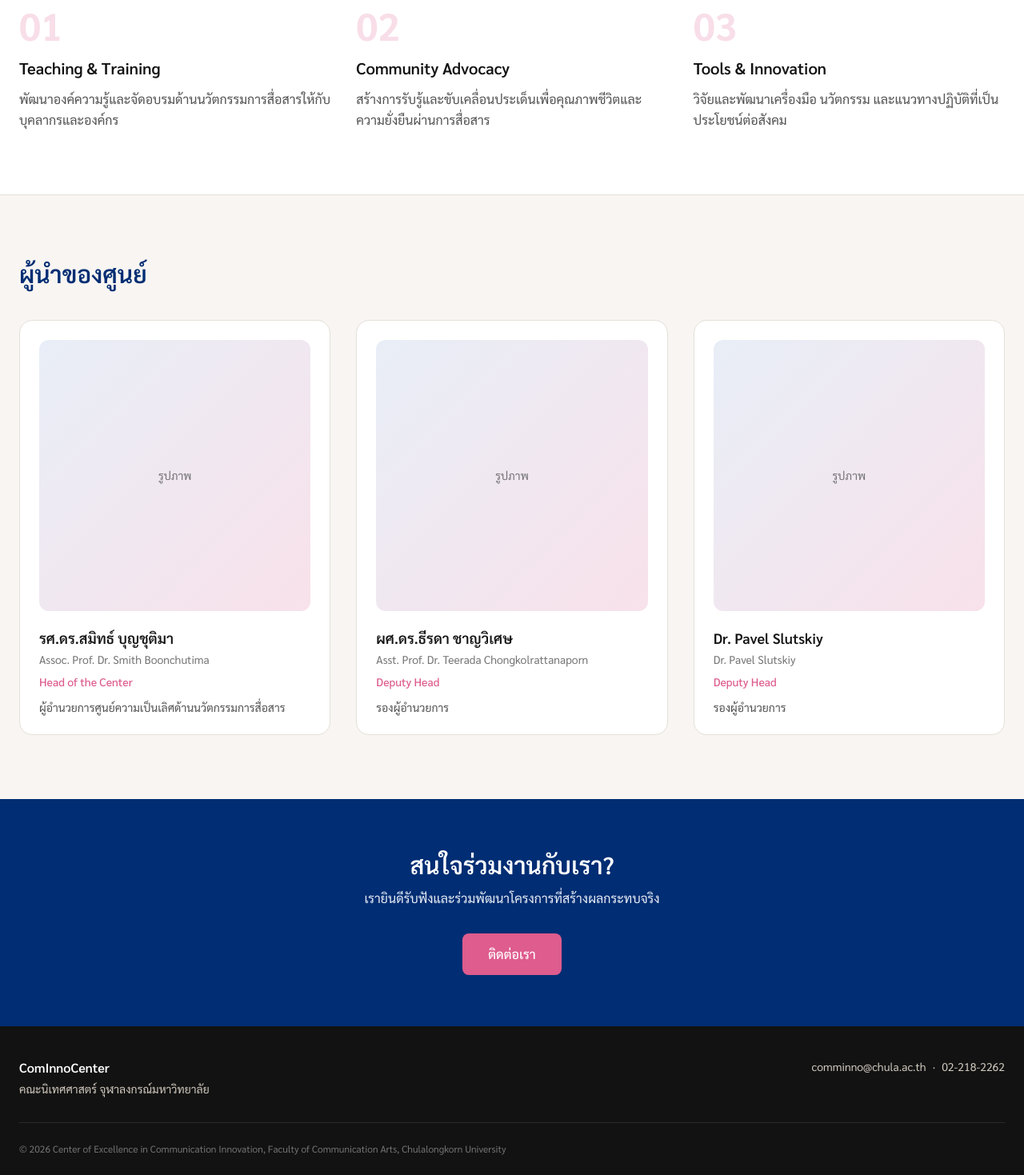
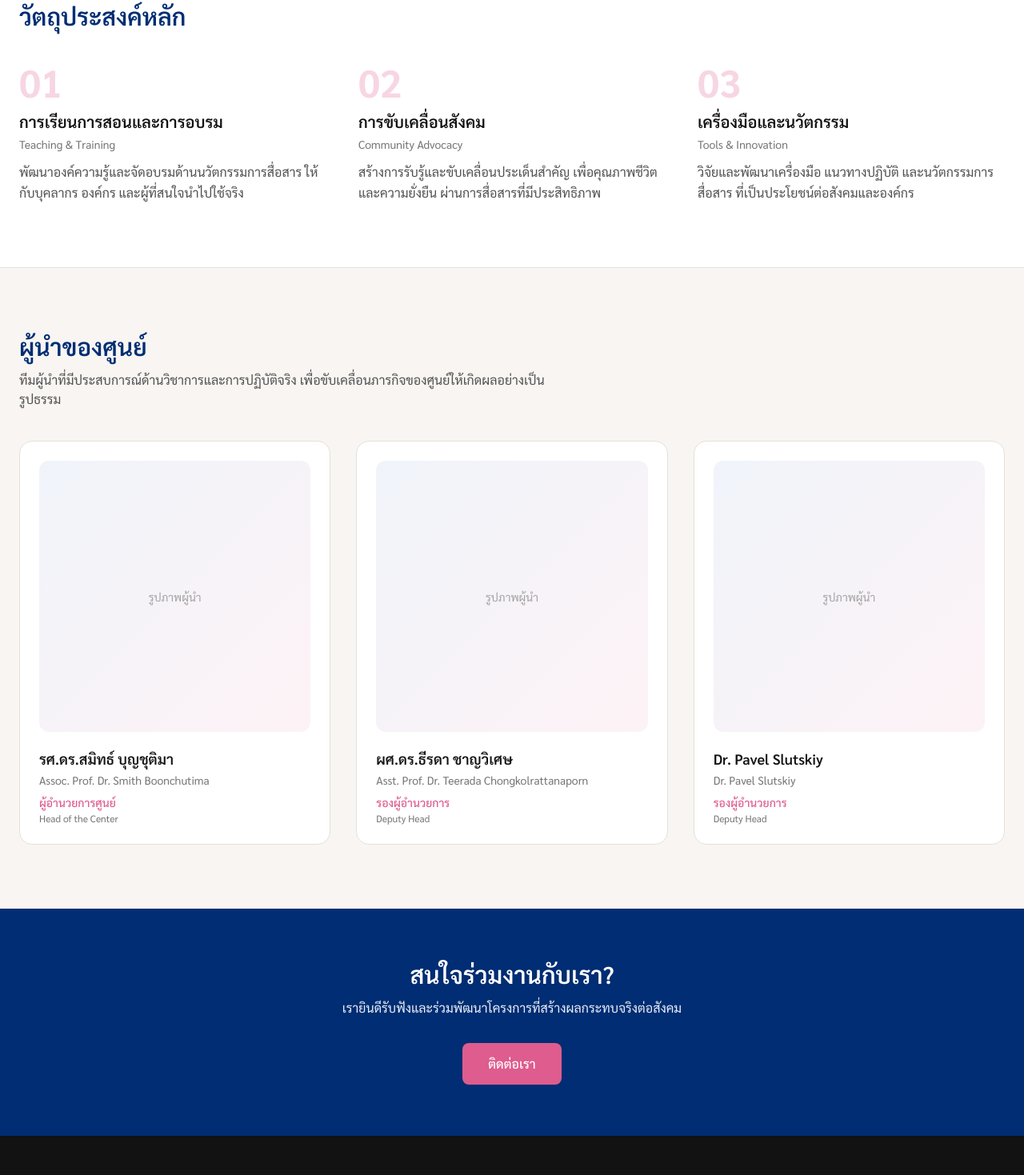
Before and after one commit to smithboon-thailand/cominnocenter-website, a Next.js app: page /about in a window 1280 px wide. Shown: the part 810-2279 px from the top of the page at 80% size. Built offline with nearby package versions, Linux system fonts and the light colour scheme.

Commit message:
Polish About page: use shared Header/Footer, improve Thai content

```diff
--- a/src/app/about/page.tsx
+++ b/src/app/about/page.tsx
@@ -1,20 +1,28 @@
 import Link from "next/link";
+import Header from "@/components/Header";
+import Footer from "@/components/Footer";
 
 const objectives = [
   {
     number: "01",
     title: "Teaching & Training",
-    description: "พัฒนาองค์ความรู้และจัดอบรมด้านนวัตกรรมการสื่อสารให้กับบุคลากรและองค์กร",
+    titleTh: "การเรียนการสอนและการอบรม",
+    description:
+      "พัฒนาองค์ความรู้และจัดอบรมด้านนวัตกรรมการสื่อสาร ให้กับบุคลากร องค์กร และผู้ที่สนใจนำไปใช้จริง",
   },
   {
     number: "02",
     title: "Community Advocacy",
-    description: "สร้างการรับรู้และขับเคลื่อนประเด็นเพื่อคุณภาพชีวิตและความยั่งยืนผ่านการสื่อสาร",
+    titleTh: "การขับเคลื่อนสังคม",
+    description:
+      "สร้างการรับรู้และขับเคลื่อนประเด็นสำคัญ เพื่อคุณภาพชีวิตและความยั่งยืน ผ่านการสื่อสารที่มีประสิทธิภาพ",
   },
   {
     number: "03",
     title: "Tools & Innovation",
-    description: "วิจัยและพัฒนาเครื่องมือ นวัตกรรม และแนวทางปฏิบัติที่เป็นประโยชน์ต่อสังคม",
+    titleTh: "เครื่องมือและนวัตกรรม",
+    description:
+      "วิจัยและพัฒนาเครื่องมือ แนวทางปฏิบัติ และนวัตกรรมการสื่อสาร ที่เป็นประโยชน์ต่อสังคมและองค์กร",
   },
 ];
 
@@ -23,60 +31,26 @@ const leadership = [
     name: "รศ.ดร.สมิทธ์ บุญชุติมา",
     nameEn: "Assoc. Prof. Dr. Smith Boonchutima",
     role: "Head of the Center",
-    bio: "ผู้อำนวยการศูนย์ความเป็นเลิศด้านนวัตกรรมการสื่อสาร",
+    roleTh: "ผู้อำนวยการศูนย์",
   },
   {
     name: "ผศ.ดร.ธีรดา ชาญวิเศษ",
     nameEn: "Asst. Prof. Dr. Teerada Chongkolrattanaporn",
     role: "Deputy Head",
-    bio: "รองผู้อำนวยการ",
+    roleTh: "รองผู้อำนวยการ",
   },
   {
     name: "Dr. Pavel Slutskiy",
     nameEn: "Dr. Pavel Slutskiy",
     role: "Deputy Head",
-    bio: "รองผู้อำนวยการ",
+    roleTh: "รองผู้อำนวยการ",
   },
 ];
 
 export default function AboutPage() {
   return (
     <div className="min-h-screen">
-      {/* Navigation */}
-      <header className="sticky top-0 z-50 bg-neutral-50/90 backdrop-blur-md border-b border-neutral-200">
-        <div className="max-w-7xl mx-auto px-6 h-20 flex items-center justify-between">
-          <Link href="/" className="text-xl font-semibold tracking-tight text-blue-700">
-            ComInnoCenter
-          </Link>
-
-          <nav className="hidden md:flex items-center gap-8 text-sm font-medium text-neutral-700">
-            <Link href="/about" className="text-pink-500 font-semibold">
-              เกี่ยวกับเรา
-            </Link>
-            <Link href="/expertise" className="hover:text-pink-500 transition-colors">
-              ความเชี่ยวชาญ
-            </Link>
-            <Link href="/impact" className="hover:text-pink-500 transition-colors">
-              ผลงาน
-            </Link>
-            <Link href="/collaborate" className="hover:text-pink-500 transition-colors">
-              ร่วมงานกับเรา
-            </Link>
-          </nav>
-
-          <div className="flex items-center gap-4">
-            <button className="text-sm font-medium text-neutral-600 hover:text-blue-700">
-              EN
-            </button>
-            <Link
-              href="/collaborate"
-              className="hidden sm:inline-flex items-center px-5 py-2.5 rounded-lg bg-pink-500 text-white text-sm font-medium hover:bg-pink-600 transition-colors"
-            >
-              ร่วมงานกับเรา
-            </Link>
-          </div>
-        </div>
-      </header>
+      <Header active="about" />
 
       {/* Hero */}
       <section className="max-w-7xl mx-auto px-6 pt-20 pb-12 md:pt-28 md:pb-16">
@@ -97,7 +71,7 @@ export default function AboutPage() {
           <h2 className="text-2xl md:text-3xl font-semibold text-blue-700 mb-6">
             เรื่องราวของเรา
           </h2>
-          <div className="space-y-4 text-neutral-700 leading-relaxed">
+          <div className="space-y-4 text-neutral-700 leading-relaxed text-lg">
             <p>
               ศูนย์ความเป็นเลิศด้านนวัตกรรมการสื่อสาร ก่อตั้งขึ้นภายใต้คณะนิเทศศาสตร์
               จุฬาลงกรณ์มหาวิทยาลัย เพื่อเป็นศูนย์กลางในการสร้างองค์ความรู้
@@ -106,7 +80,7 @@ export default function AboutPage() {
             <p>
               เราทำงานร่วมกับภาครัฐ ภาคเอกชน และภาคประชาสังคม
               ผ่านการวิจัย การพัฒนาเครื่องมือ การอบรม และการสร้างเครือข่ายความร่วมมือ
-              เพื่อให้นวัตกรรมการสื่อสารเกิดประโยชน์อย่างแท้จริงต่อสังคม
+              เพื่อให้นวัตกรรมการสื่อสารเกิดประโยชน์อย่างแท้จริงต่อสังคมไทยและภูมิภาค
             </p>
           </div>
         </div>
@@ -118,18 +92,13 @@ export default function AboutPage() {
           <h2 className="text-2xl md:text-3xl font-semibold text-blue-700 mb-10">
             วัตถุประสงค์หลัก
           </h2>
-          <div className="grid grid-cols-1 md:grid-cols-3 gap-8">
+          <div className="grid grid-cols-1 md:grid-cols-3 gap-8 md:gap-10">
             {objectives.map((item) => (
-              <div key={item.number} className="relative">
-                <div className="text-5xl font-bold text-pink-500/20 mb-4">
-                  {item.number}
-                </div>
-                <h3 className="text-xl font-semibold text-neutral-900 mb-3">
-                  {item.title}
-                </h3>
-                <p className="text-neutral-600 leading-relaxed">
-                  {item.description}
-                </p>
+              <div key={item.number}>
+                <div className="text-5xl font-bold text-pink-500/25 mb-3">{item.number}</div>
+                <h3 className="text-xl font-semibold text-neutral-900 mb-1">{item.titleTh}</h3>
+                <p className="text-sm text-neutral-500 mb-3">{item.title}</p>
+                <p className="text-neutral-600 leading-relaxed">{item.description}</p>
               </div>
             ))}
           </div>
@@ -138,9 +107,13 @@ export default function AboutPage() {
 
       {/* Leadership */}
       <section className="max-w-7xl mx-auto px-6 py-16 md:py-20">
-        <h2 className="text-2xl md:text-3xl font-semibold text-blue-700 mb-10">
+        <h2 className="text-2xl md:text-3xl font-semibold text-blue-700 mb-3">
           ผู้นำของศูนย์
         </h2>
+        <p className="text-neutral-600 mb-10 max-w-2xl">
+          ทีมผู้นำที่มีประสบการณ์ด้านวิชาการและการปฏิบัติจริง
+          เพื่อขับเคลื่อนภารกิจของศูนย์ให้เกิดผลอย่างเป็นรูปธรรม
+        </p>
 
         <div className="grid grid-cols-1 md:grid-cols-3 gap-8">
           {leadership.map((person) => (
@@ -148,13 +121,13 @@ export default function AboutPage() {
               key={person.name}
               className="rounded-2xl border border-neutral-200 bg-white p-6 hover:shadow-md transition-shadow"
             >
-              <div className="w-full aspect-square rounded-xl bg-gradient-to-br from-blue-100 to-pink-100 mb-5 flex items-center justify-center">
-                <span className="text-sm text-neutral-500">รูปภาพ</span>
+              <div className="w-full aspect-square rounded-xl bg-gradient-to-br from-blue-50 to-pink-50 mb-5 flex items-center justify-center">
+                <span className="text-sm text-neutral-400">รูปภาพผู้นำ</span>
               </div>
               <h3 className="text-lg font-semibold text-neutral-900">{person.name}</h3>
               <p className="text-sm text-neutral-500 mt-0.5">{person.nameEn}</p>
-              <p className="text-sm font-medium text-pink-500 mt-2">{person.role}</p>
-              <p className="text-sm text-neutral-600 mt-3">{person.bio}</p>
+              <p className="text-sm font-medium text-pink-500 mt-2">{person.roleTh}</p>
+              <p className="text-xs text-neutral-500 mt-0.5">{person.role}</p>
             </div>
           ))}
         </div>
@@ -163,11 +136,9 @@ export default function AboutPage() {
       {/* CTA */}
       <section className="bg-blue-700 text-white">
         <div className="max-w-7xl mx-auto px-6 py-16 text-center">
-          <h2 className="text-2xl md:text-3xl font-semibold">
-            สนใจร่วมงานกับเรา?
-          </h2>
+          <h2 className="text-2xl md:text-3xl font-semibold">สนใจร่วมงานกับเรา?</h2>
           <p className="mt-3 text-blue-100 max-w-xl mx-auto">
-            เรายินดีรับฟังและร่วมพัฒนาโครงการที่สร้างผลกระทบจริง
+            เรายินดีรับฟังและร่วมพัฒนาโครงการที่สร้างผลกระทบจริงต่อสังคม
           </p>
           <Link
             href="/collaborate"
@@ -178,30 +149,7 @@ export default function AboutPage() {
         </div>
       </section>
 
-      {/* Footer */}
-      <footer className="bg-neutral-900 text-neutral-300">
-        <div className="max-w-7xl mx-auto px-6 py-10">
-          <div className="flex flex-col md:flex-row justify-between gap-6">
-            <div>
-              <div className="text-white font-semibold">ComInnoCenter</div>
-              <p className="mt-1 text-sm">คณะนิเทศศาสตร์ จุฬาลงกรณ์มหาวิทยาลัย</p>
-            </div>
-            <div className="text-sm">
-              <a href="mailto:comminno@chula.ac.th" className="hover:text-pink-400">
-                comminno@chula.ac.th
-              </a>
-              <span className="mx-2">·</span>
-              <a href="tel:022182262" className="hover:text-pink-400">
-                02-218-2262
-              </a>
-            </div>
-          </div>
-          <div className="mt-8 pt-6 border-t border-neutral-800 text-xs text-neutral-500">
-            © {new Date().getFullYear()} Center of Excellence in Communication Innovation,
-            Faculty of Communication Arts, Chulalongkorn University
-          </div>
-        </div>
-      </footer>
+      <Footer />
     </div>
   );
 }
```
